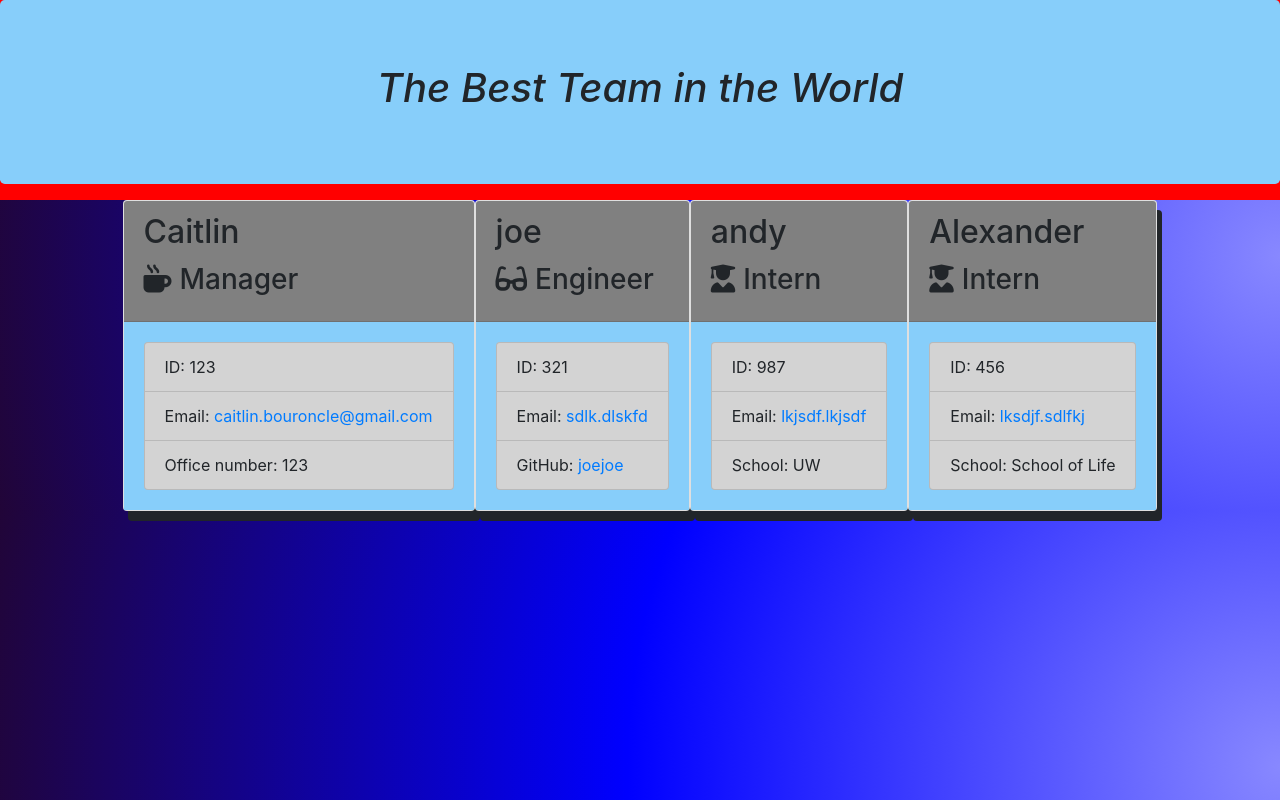
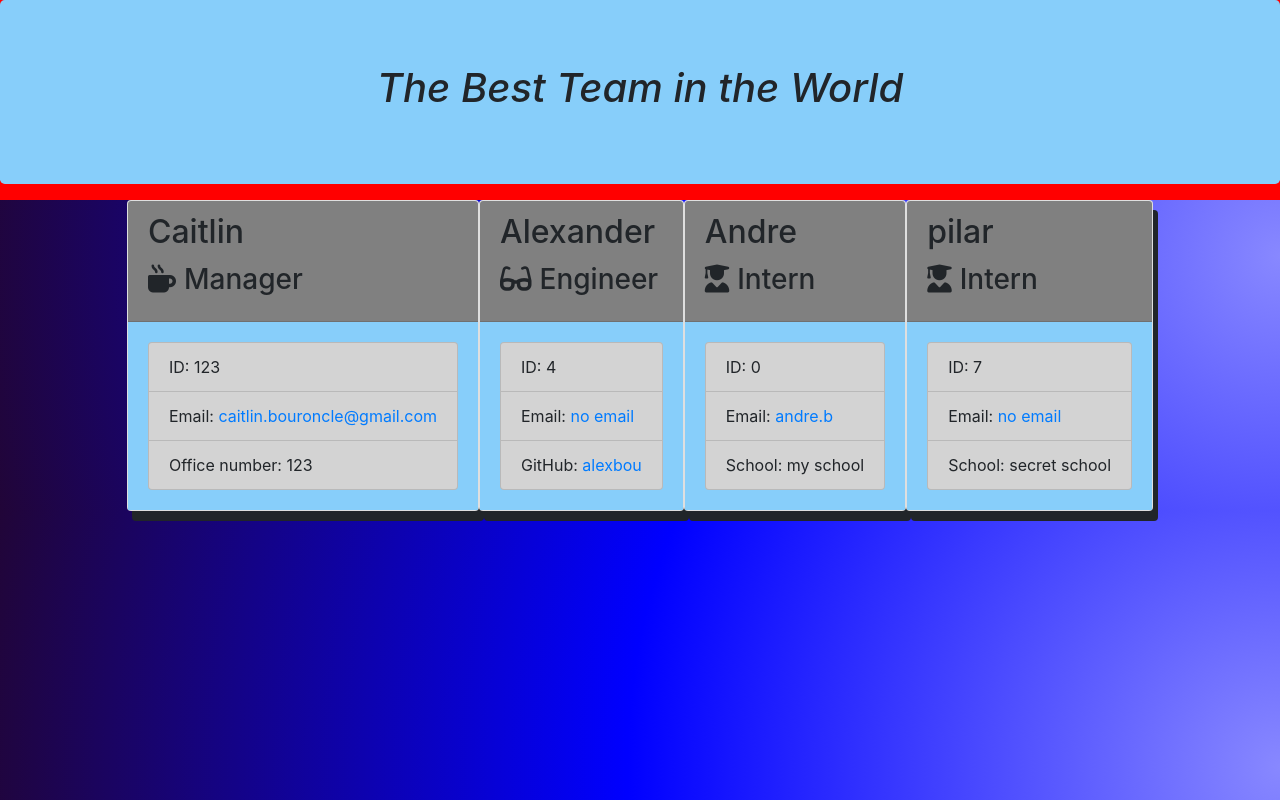
Before and after one commit to caitlinbou/supremeCommand, a website: page output/team.html in a window 1280 px wide. Drawn offline with nearby package versions, Linux system fonts and the light colour scheme.

```diff
--- a/output/team.html
+++ b/output/team.html
@@ -25,7 +25,7 @@
             <div class="team-area col-12 d-flex justify-content-center">
                 <div class="card employee-card">
     <div class="card-header">
-        <h2 class="card-title">Caitlin </h2>
+        <h2 class="card-title">Caitlin</h2>
         <h3 class="card-title"><i class="fas fa-mug-hot mr-2"></i>Manager</h3>
     </div>
     <div class="card-body">
@@ -38,40 +38,40 @@
 </div>
 <div class="card employee-card">
     <div class="card-header">
-        <h2 class="card-title">joe</h2>
+        <h2 class="card-title">Alexander</h2>
         <h3 class="card-title"><i class="fas fa-glasses mr-2"></i>Engineer</h3>
     </div>
     <div class="card-body">
         <ul class="list-group">
-            <li class="list-group-item">ID: 321</li>
-            <li class="list-group-item">Email: <a href="mailto:sdlk.dlskfd">sdlk.dlskfd</a></li>
-            <li class="list-group-item">GitHub: <a href="https://github.com/joejoe" target="_blank" rel="noopener noreferrer">joejoe</a></li>
+            <li class="list-group-item">ID: 4</li>
+            <li class="list-group-item">Email: <a href="mailto:no email">no email</a></li>
+            <li class="list-group-item">GitHub: <a href="https://github.com/alexbou" target="_blank" rel="noopener noreferrer">alexbou</a></li>
         </ul>
     </div>
 </div>
 <div class="card employee-card">
     <div class="card-header">
-        <h2 class="card-title">andy</h2>
+        <h2 class="card-title">Andre</h2>
         <h3 class="card-title"><i class="fas fa-user-graduate mr-2"></i>Intern</h3>
     </div>
     <div class="card-body">
         <ul class="list-group">
-            <li class="list-group-item">ID: 987</li>
-            <li class="list-group-item">Email: <a href="mailto:lkjsdf.lkjsdf">lkjsdf.lkjsdf</a></li>
-            <li class="list-group-item">School: UW</li>
+            <li class="list-group-item">ID: 0</li>
+            <li class="list-group-item">Email: <a href="mailto:andre.b">andre.b</a></li>
+            <li class="list-group-item">School: my school</li>
         </ul>
     </div>
 </div>
 <div class="card employee-card">
     <div class="card-header">
-        <h2 class="card-title">Alexander</h2>
+        <h2 class="card-title">pilar</h2>
         <h3 class="card-title"><i class="fas fa-user-graduate mr-2"></i>Intern</h3>
     </div>
     <div class="card-body">
         <ul class="list-group">
-            <li class="list-group-item">ID: 456</li>
-            <li class="list-group-item">Email: <a href="mailto:lksdjf.sdlfkj">lksdjf.sdlfkj</a></li>
-            <li class="list-group-item">School: School of Life</li>
+            <li class="list-group-item">ID: 7</li>
+            <li class="list-group-item">Email: <a href="mailto:no email">no email</a></li>
+            <li class="list-group-item">School: secret school</li>
         </ul>
     </div>
 </div>
```
Also changed, not shown: README.md.
